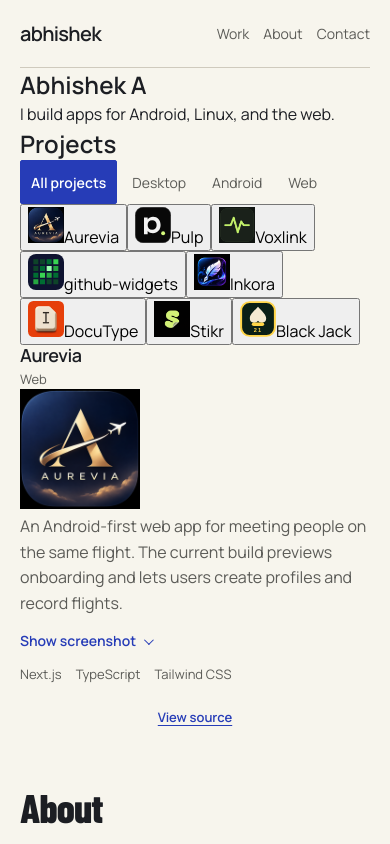
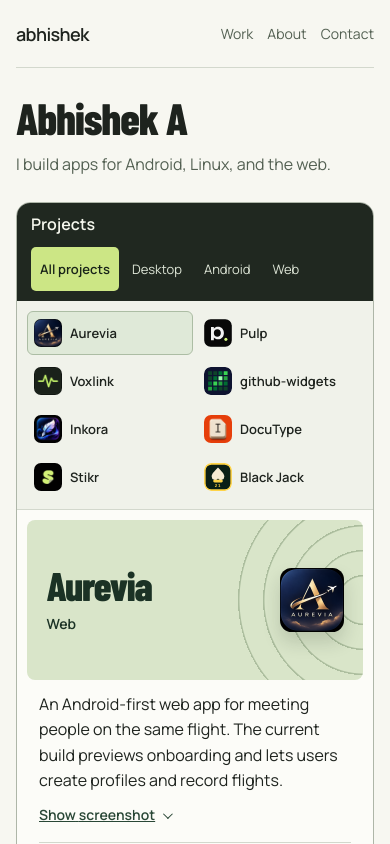
Before and after one commit to mrduhlol/abhishek-a2, a React (Vite) app: page / in a window 390 px wide. Shown: the top 844 px of the page. Built offline with nearby package versions, Linux system fonts and the light colour scheme.

Commit message:
Style the project browser as a compact workspace with app-specific covers

```diff
--- a/src/portfolio.css
+++ b/src/portfolio.css
@@ -2,15 +2,15 @@
   color-scheme: light;
   font-family: Manrope, sans-serif;
   font-synthesis: none;
-  color: #1c1e23;
-  background: #f7f5ed;
-  scrollbar-color: #999384 #f7f5ed;
+  color: #1e231e;
+  background: #f7f7f1;
+  scrollbar-color: #8b9087 #f7f7f1;
   scroll-padding-top: 1.5rem;
-  --ink: #1c1e23;
-  --muted: #5b5b57;
-  --line: #cfcabd;
-  --accent: #263cb7;
-  --panel: #efede4;
+  --ink: #1e231e;
+  --muted: #536052;
+  --line: #d3d8cd;
+  --paper: #fcfcf8;
+  --accent: #294736;
   --display: 'Barlow Condensed', sans-serif;
 }
 
@@ -19,18 +19,17 @@ body { margin: 0; }
 a { color: inherit; text-underline-offset: .25em; }
 button { font: inherit; }
 :focus-visible { outline: 2px solid currentColor; outline-offset: 4px; }
-::selection { color: #fff; background: var(--accent); }
+::selection { color: #12261b; background: #cce685; }
 h1, h2, h3, p { margin: 0; }
-h1, h2, h3 { text-wrap: balance; }
-p { line-height: 1.65; }
-.wrap { width: min(1120px, calc(100% - 5rem)); margin-inline: auto; }
+p { line-height: 1.6; }
+.wrap { width: min(1100px, calc(100% - 5rem)); margin-inline: auto; }
 
 .site-header {
-  min-height: 5rem;
-  display: grid;
-  grid-template-columns: 1fr auto 1fr;
+  min-height: 4.5rem;
+  display: flex;
   align-items: center;
-  gap: 1.5rem;
+  justify-content: space-between;
+  gap: 1rem;
   border-bottom: 1px solid var(--line);
 }
 .site-header a, .site-footer a {
@@ -39,164 +38,162 @@ p { line-height: 1.65; }
   min-height: 44px;
   text-decoration: none;
 }
-.site-header a:hover, .site-footer a:hover { color: var(--ink); text-decoration: underline; }
-.wordmark { justify-self: start; font-size: 1.25rem; font-weight: 600; letter-spacing: -.035em; }
-.site-header nav, .site-footer div { display: flex; flex-wrap: wrap; gap: 0 clamp(1rem, 3vw, 2rem); }
+.site-header a:hover, .site-footer a:hover { text-decoration: underline; }
+.wordmark { font-size: 1.125rem; font-weight: 600; letter-spacing: -.035em; }
+.site-header nav, .site-footer div { display: flex; flex-wrap: wrap; gap: 0 clamp(.875rem, 3vw, 2rem); }
 .site-header nav, .header-github, .site-footer { color: var(--muted); font-size: .875rem; }
-.header-github { justify-self: end; }
 
-.hero {
-  margin-block: 1.5rem clamp(3rem, 6vw, 5rem);
-  background: var(--accent);
-  color: #fffdf5;
+.intro {
+  display: flex;
+  flex-wrap: wrap;
+  align-items: baseline;
+  justify-content: space-between;
+  gap: .75rem 2rem;
+  padding-block: clamp(1.75rem, 4vw, 3rem) 1.5rem;
 }
+.intro h1 { font: 800 clamp(2.75rem, 5vw, 4rem)/1 var(--display); letter-spacing: -.025em; }
+.intro p { color: var(--muted); }
 
-.hero-intro {
+.workspace {
+  border: 1px solid #aeb6a8;
+  border-radius: 14px;
+  background: var(--paper);
+}
+.workspace-toolbar {
+  display: flex;
+  align-items: center;
+  justify-content: space-between;
+  flex-wrap: wrap;
+  gap: .75rem 1.25rem;
+  padding: .625rem clamp(.875rem, 2vw, 1.25rem);
+  border-radius: 13px 13px 0 0;
+  background: #202820;
+  color: #f6f8ee;
+}
+.workspace-toolbar h2 { font-size: 1rem; font-weight: 600; }
+.filters { display: flex; flex-wrap: wrap; gap: .25rem; }
+.filters button {
+  min-height: 40px;
+  padding-inline: .75rem;
+  border: 1px solid transparent;
+  border-radius: 5px;
+  color: #dde5d6;
+  background: transparent;
+  font-size: .875rem;
+  cursor: pointer;
+}
+.filters button:hover { border-color: #76846f; }
+.filters button[aria-pressed='true'] { background: #cce685; color: #192419; font-weight: 600; }
+
+.workspace-body {
   display: grid;
-  grid-template-columns: minmax(0, 2fr) minmax(12rem, 1fr);
-  align-items: end;
-  gap: 1.5rem 3rem;
-  padding: clamp(2rem, 6vw, 5.5rem) clamp(1.25rem, 4vw, 3.75rem);
+  min-height: 31rem;
+  grid-template-columns: minmax(12rem, 1fr) minmax(0, 3fr);
 }
-.hero h1 {
-  font-size: clamp(3.5rem, 7vw, 6rem);
-  font-weight: 600;
-  line-height: 1;
-  letter-spacing: -.04em;
-  text-wrap: wrap;
+.project-picker {
+  display: grid;
+  align-content: start;
+  gap: .25rem;
+  padding: .625rem;
+  border-inline-end: 1px solid var(--line);
+  border-radius: 0 0 0 13px;
+  background: #f0f2ea;
 }
-.hero p {
-  max-width: 26ch;
-  color: #eeecff;
-  font-size: clamp(1.0625rem, 1.7vw, 1.25rem);
+.project-choice {
+  display: grid;
+  grid-template-columns: 2.25rem minmax(0, 1fr);
+  align-items: center;
+  gap: .625rem;
+  min-height: 49px;
+  padding: .375rem .625rem;
+  border: 1px solid transparent;
+  border-radius: 6px;
+  background: transparent;
+  color: var(--ink);
+  text-align: start;
+  cursor: pointer;
 }
-.work-link {
-  display: inline-flex;
+.project-choice img { display: block; width: 2.25rem; height: 2.25rem; object-fit: contain; border-radius: 7px; }
+.project-choice span { font-size: .875rem; font-weight: 600; overflow-wrap: anywhere; }
+.project-choice:hover { background: #e6ebdf; }
+.project-choice[aria-pressed='true'] { border-color: #acbda4; background: #dfe9d8; }
+.project-choice:focus-visible { outline-offset: 0; }
+
+.project-view { min-width: 0; padding: .625rem; }
+.project-detail { --cover: #d9e5c9; --rings: #91a684; --cover-ink: #1b3225; }
+.project-detail[data-project='pulp'] { --cover: #e7edaa; --rings: #a7b166; --cover-ink: #252b17; }
+.project-detail[data-project='voxlink'] { --cover: #c9e5e0; --rings: #83b0a8; --cover-ink: #173333; }
+.project-detail[data-project='github-widgets'] { --cover: #cae6bd; --rings: #84ad75; --cover-ink: #213321; }
+.project-detail[data-project='inkora'] { --cover: #dddafa; --rings: #a9a0cf; --cover-ink: #302a4a; }
+.project-detail[data-project='docutype'] { --cover: #f3d7c6; --rings: #cf9b80; --cover-ink: #432619; }
+.project-detail[data-project='stikr'] { --cover: #ecedbb; --rings: #b2b477; --cover-ink: #292b17; }
+.project-detail[data-project='black-jack'] { --cover: #f0e1b5; --rings: #baa66c; --cover-ink: #362d17; }
+.project-cover {
+  position: relative;
+  isolation: isolate;
+  display: grid;
+  grid-template-columns: minmax(0, 1fr) auto;
   align-items: center;
-  min-height: 44px;
-  margin-top: .375rem;
-  color: #fffdf5;
-  font-weight: 600;
+  gap: clamp(.75rem, 3vw, 2rem);
+  min-height: 15rem;
+  overflow: hidden;
+  padding: clamp(1rem, 5vw, 3rem);
+  border-radius: 8px;
+  background: var(--cover);
+  color: var(--cover-ink);
 }
-.work-link:hover { text-decoration-thickness: 2px; }
-
-.icon-board {
-  display: grid;
-  grid-template-columns: repeat(8, minmax(0, 1fr));
-  border-top: 1px solid #818ed9;
+.project-cover::after {
+  position: absolute;
+  z-index: -1;
+  top: 50%;
+  right: clamp(-6rem, -4vw, -2rem);
+  width: clamp(16rem, 33vw, 31rem);
+  aspect-ratio: 1;
+  border-radius: 50%;
+  background: repeating-radial-gradient(circle, transparent 0 23px, var(--rings) 24px 25px);
+  opacity: .62;
+  transform: translateY(-50%);
+  pointer-events: none;
+  content: '';
 }
-.icon-board-slot {
-  display: grid;
-  grid-template-rows: auto 1fr;
-  justify-items: start;
-  gap: .625rem;
-  min-width: 0;
-  padding: 1.125rem clamp(.625rem, 1.4vw, 1.375rem);
-  border-inline-end: 1px solid #818ed9;
-  color: inherit;
-  text-decoration: none;
-}
-.icon-board-slot:last-child { border-inline-end: 0; }
-.icon-board-slot:hover, .icon-board-slot:focus-visible { background: #344bc9; }
-.icon-board-slot:focus-visible { outline-offset: -4px; }
-.icon-board-slot span {
-  align-self: end;
-  font-size: .8125rem;
-  font-weight: 600;
-  line-height: 1.3;
+.project-title h3 {
+  font: 800 clamp(2.5rem, 7vw, 6rem)/.95 var(--display);
+  letter-spacing: -.03em;
   overflow-wrap: anywhere;
 }
-.icon-board-slot img {
+.project-title > span { display: block; margin-top: .625rem; font-size: .875rem; font-weight: 600; }
+.project-emblem {
   display: block;
-  width: clamp(2rem, 4vw, 3.5rem);
+  width: clamp(4rem, 10vw, 7.5rem);
   height: auto;
   aspect-ratio: 1;
   object-fit: contain;
   border-radius: 18%;
+  box-shadow: 0 10px 18px #18251a29;
 }
-
-.work-header {
-  display: flex;
-  align-items: center;
-  justify-content: space-between;
-  gap: 1.25rem;
-  padding-bottom: 1.25rem;
-  border-bottom: 2px solid var(--ink);
-}
-.work-header h2, .about-section h2, .contact-section h2 {
-  font: 800 clamp(2.5rem, 5vw, 3.5rem)/1 var(--display);
-  letter-spacing: -.02em;
-}
-.filters { display: flex; flex-wrap: wrap; gap: .25rem; }
-.filters button {
-  min-height: 44px;
-  padding-inline: .875rem;
-  border: 1px solid transparent;
-  border-radius: 2px;
-  color: var(--muted);
-  background: transparent;
-  font-size: .875rem;
-  cursor: pointer;
-}
-.filters button:hover { border-color: var(--line); color: var(--ink); }
-.filters button[aria-pressed='true'] { border-color: var(--accent); background: var(--accent); color: #fff; font-weight: 600; }
-
-.project-row {
-  display: grid;
-  grid-template-columns: minmax(12.5rem, .9fr) minmax(0, 1.6fr) auto;
-  align-items: start;
-  gap: 1rem clamp(1.25rem, 4vw, 3.75rem);
-  padding: 1.75rem .5rem;
-  border-bottom: 1px solid var(--line);
-}
-.project-row:target, .project-row:has(.project-description[aria-expanded='true']) {
-  background: var(--panel);
-}
-.project-identity {
-  display: grid;
-  grid-template-columns: 3.25rem minmax(0, 1fr);
-  align-items: center;
-  gap: .875rem;
-}
-.project-icon {
-  display: block;
-  width: 3.25rem;
-  height: 3.25rem;
-  object-fit: contain;
-  border-radius: .625rem;
-}
-.project-title h3 {
-  font-size: clamp(1.125rem, 2vw, 1.375rem);
-  line-height: 1.2;
-  letter-spacing: -.025em;
-  overflow-wrap: anywhere;
-}
-.project-title > span { color: var(--muted); font-size: .8125rem; }
-.project-info {
-  display: flex;
-  flex-direction: column;
-  gap: .75rem;
-}
+.project-info { padding: clamp(.75rem, 3vw, 1.5rem); }
 .project-description {
   display: grid;
-  justify-items: start;
-  gap: .875rem;
+  gap: .625rem;
   width: 100%;
   padding: 0;
   border: 0;
   background: transparent;
-  color: var(--muted);
+  color: var(--ink);
   text-align: start;
   line-height: 1.6;
   cursor: pointer;
 }
+.project-description > span:first-child { max-width: 68ch; }
 .screenshot-label {
   display: inline-flex;
   align-items: center;
+  justify-self: start;
   gap: .5rem;
   color: var(--accent);
   font-size: .875rem;
   font-weight: 600;
+  text-decoration: underline;
 }
 .screenshot-label::after {
   content: '';
@@ -207,12 +204,12 @@ p { line-height: 1.65; }
   transform: rotate(45deg) translateY(-2px);
 }
 .project-description[aria-expanded='true'] .screenshot-label::after { transform: rotate(225deg); }
-.project-description:hover .screenshot-label { text-decoration: underline; }
+.project-description:hover .screenshot-label { text-decoration-thickness: 2px; }
 .project-screenshot {
+  margin-top: 1rem;
   padding: .75rem;
-  border: 1px solid var(--line);
-  border-radius: 4px;
-  background: #f7f5ed;
+  border-radius: 8px;
+  background: #eff2e9;
 }
 .project-screenshot img {
   display: block;
@@ -227,11 +224,12 @@ p { line-height: 1.65; }
   display: flex;
   flex-wrap: wrap;
   gap: .25rem .875rem;
-  margin: auto 0 0;
-  padding: 0;
+  margin: 1rem 0 0;
+  padding: .875rem 0 0;
+  border-top: 1px solid var(--line);
   list-style: none;
   color: var(--muted);
-  font-size: .8125rem;
+  font-size: .875rem;
 }
 .text-link, .source-link {
   display: inline-flex;
@@ -241,20 +239,20 @@ p { line-height: 1.65; }
   font-weight: 600;
 }
 .text-link:hover, .source-link:hover { text-decoration-thickness: 2px; }
-.source-link { align-self: start; font-size: .8125rem; white-space: nowrap; }
 
 .about-section {
   display: grid;
   grid-template-columns: .65fr 1.35fr;
   align-items: start;
-  gap: 1.5rem 3rem;
-  padding-block: clamp(3rem, 7vw, 6rem);
+  gap: 1rem 3rem;
+  padding-block: clamp(2.5rem, 6vw, 5rem);
 }
+.about-section h2, .contact-section h2 { font: 800 clamp(2.5rem, 5vw, 3.5rem)/1 var(--display); }
 .about-section p { max-width: 54ch; color: var(--muted); font-size: 1.125rem; }
 .about-section .text-link { margin-top: .5rem; }
-.contact-section { background: var(--accent); color: #fffdf5; }
-.contact-inner { display: flex; align-items: center; justify-content: space-between; flex-wrap: wrap; gap: 1rem; padding-block: 3rem; }
-.contact-email { display: inline-flex; align-items: center; min-height: 44px; font-size: clamp(1rem, 2.5vw, 1.25rem); overflow-wrap: anywhere; }
+.contact-section { background: #202820; color: #f6f8ee; }
+.contact-inner { display: flex; align-items: center; justify-content: space-between; flex-wrap: wrap; gap: 1rem; padding-block: 2.5rem; }
+.contact-email { display: inline-flex; align-items: center; min-height: 44px; color: #d8efa1; overflow-wrap: anywhere; }
 .site-footer { display: flex; justify-content: space-between; align-items: center; flex-wrap: wrap; gap: .5rem 1.5rem; padding-block: 1.125rem; }
 .skip-link { position: fixed; top: .75rem; left: 1rem; z-index: 2; padding: .75rem; color: #fff; background: var(--accent); transform: translateY(calc(-100% - 1rem)); }
 .skip-link:focus { transform: none; }
@@ -262,26 +260,23 @@ p { line-height: 1.65; }
 
 @media (max-width: 880px) {
   .wrap { width: calc(100% - 3rem); }
-  .hero-intro { gap: 1.25rem; }
-  .icon-board { grid-template-columns: repeat(4, minmax(0, 1fr)); }
-  .icon-board-slot { border-top: 1px solid #818ed9; }
-  .icon-board-slot:nth-child(4n) { border-inline-end: 0; }
-  .icon-board-slot:nth-child(-n + 4) { border-top: 0; }
-  .project-row { gap: .75rem 1rem; }
 }
 @media (max-width: 680px) {
-  .wrap { width: calc(100% - 2.5rem); }
-  .site-header { min-height: 4.25rem; grid-template-columns: 1fr auto; gap: .75rem; }
-  .site-header nav { gap: .875rem; }
+  .wrap { width: calc(100% - 2rem); }
+  .site-header { min-height: 4.25rem; }
   .site-header .header-github { display: none; }
-  .hero-intro { grid-template-columns: minmax(0, 1fr); }
-  .hero h1 { font-size: clamp(2.625rem, 11vw, 4.5rem); }
-  .icon-board-slot { padding-block: .75rem; }
-  .icon-board-slot span { font-size: .75rem; }
-  .work-header { align-items: flex-start; flex-direction: column; gap: .75rem; }
-  .filters button { padding-inline: .625rem; }
-  .project-row { grid-template-columns: minmax(0, 1fr) auto; padding-inline: .25rem; }
-  .project-info { grid-column: 1 / -1; grid-row: 2; }
-  .source-link { grid-column: 2; grid-row: 1; align-self: center; }
+  .workspace-body { grid-template-columns: minmax(0, 1fr); min-height: 0; }
+  .project-picker {
+    grid-template-columns: repeat(2, minmax(0, 1fr));
+    border-inline-end: 0;
+    border-bottom: 1px solid var(--line);
+    border-radius: 0;
+  }
+  .project-choice { grid-template-columns: 1.75rem minmax(0, 1fr); gap: .5rem; padding-inline: .375rem; min-height: 44px; }
+  .project-choice img { width: 1.75rem; height: 1.75rem; }
+  .project-choice span, .filters button { font-size: .8125rem; }
+  .filters button { min-height: 44px; padding-inline: .5rem; }
+  .project-cover { min-height: 10rem; }
+  .project-cover::after { right: -8rem; }
   .about-section { grid-template-columns: minmax(0, 1fr); }
 }
```
